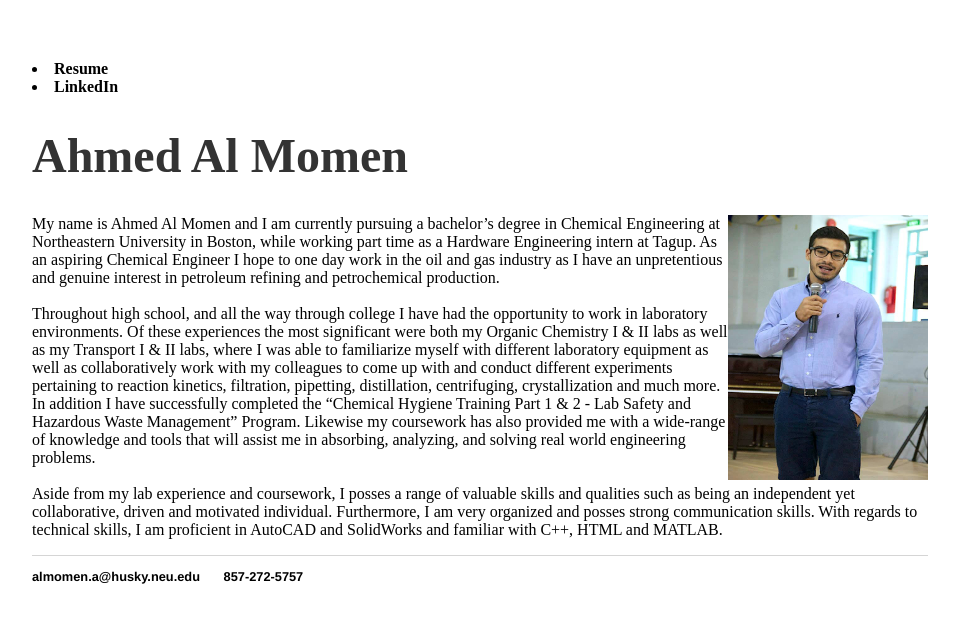
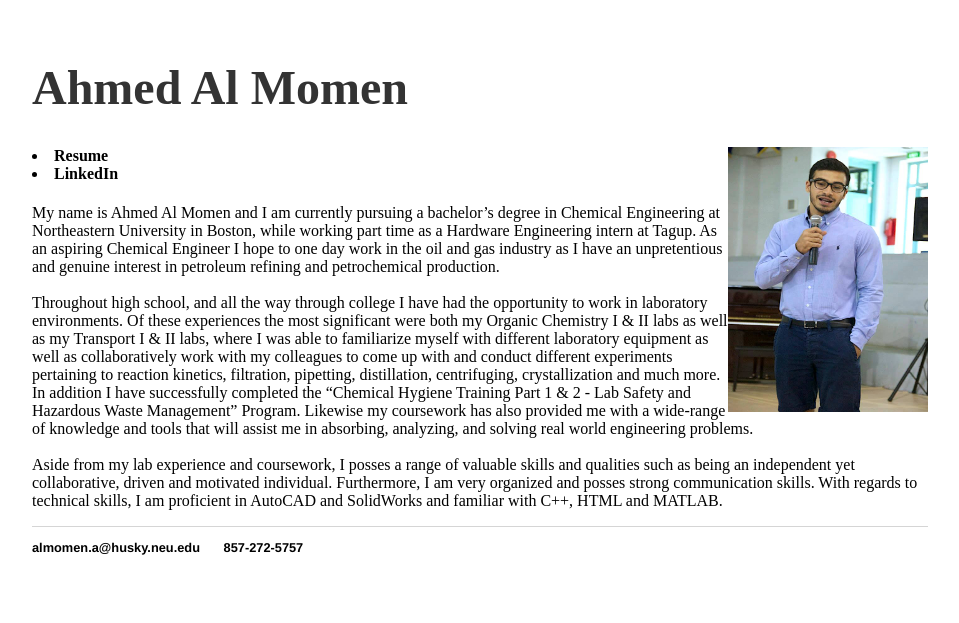
Before and after one commit to ahmedalmomen/aalmomen.com, a Jekyll site: the page built from index.html, in a window 1280 px wide. Shown: the top 623 px of the page, without its empty margins (160-1119 px from the left). Built offline with Jekyll 4.4.1, drawn with Linux system fonts in a browser that asks for light colours.

Commit message:
Update index.html

```diff
--- a/index.html
+++ b/index.html
@@ -2,7 +2,13 @@
 layout: default
 title: Ahmed Al Momen|About me
 ---
-                 <h4>
+
+<div class="blurb">
+         <h1 style="font-size:300%;">Ahmed Al Momen</h1>
+         <img src="/grad breakfast.jpg" alt="html5 Icon"
+                 style="float:right;width:200px;height:265px;">
+
+  <h4>
                   <li><a href="/ahmed-al-momens-resume.pdf">Resume
                            <style>
 a:link {
@@ -52,10 +58,6 @@ a:active {
 </style>
                            </a></li>
                      </h4>
-<div class="blurb">
-         <h1 style="font-size:300%;">Ahmed Al Momen</h1>
-         <img src="/grad breakfast.jpg" alt="html5 Icon"
-                 style="float:right;width:200px;height:265px;">
 
 
          <p>
```
